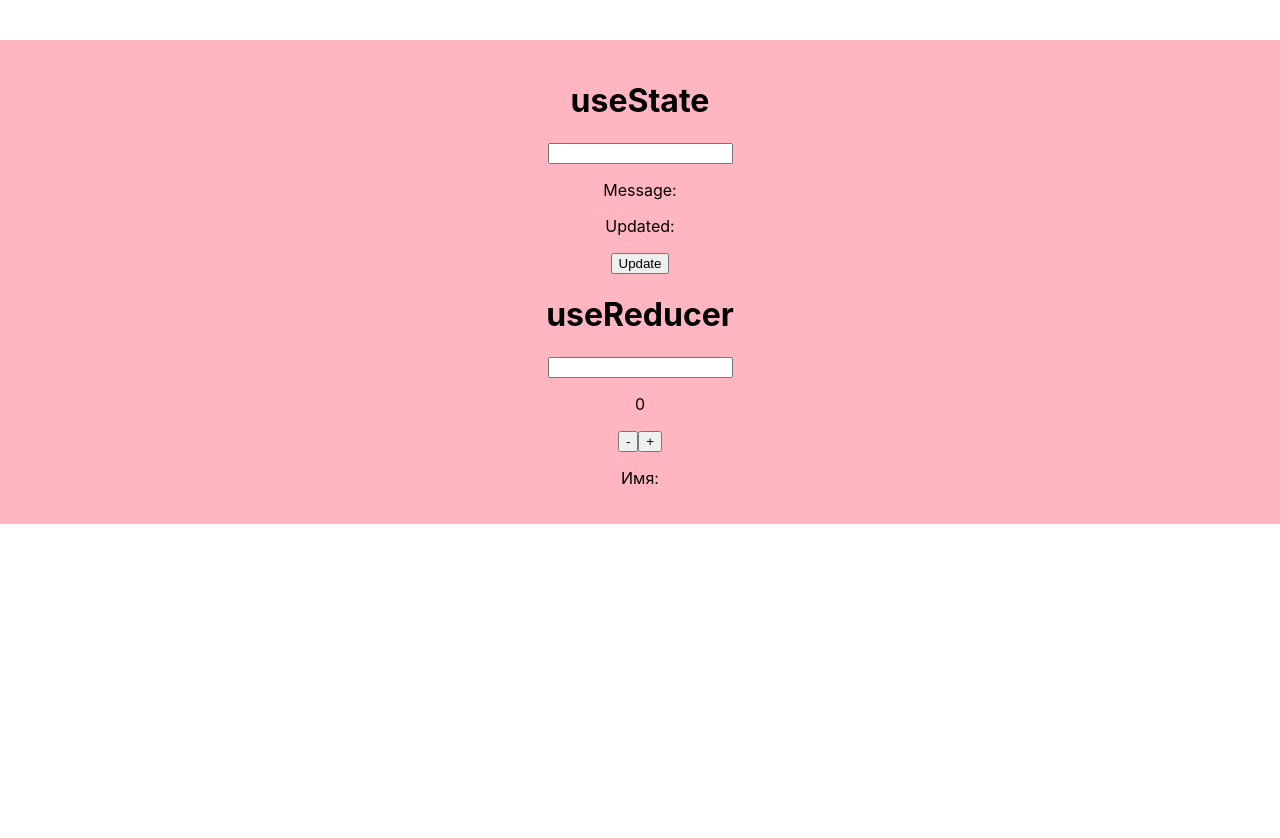
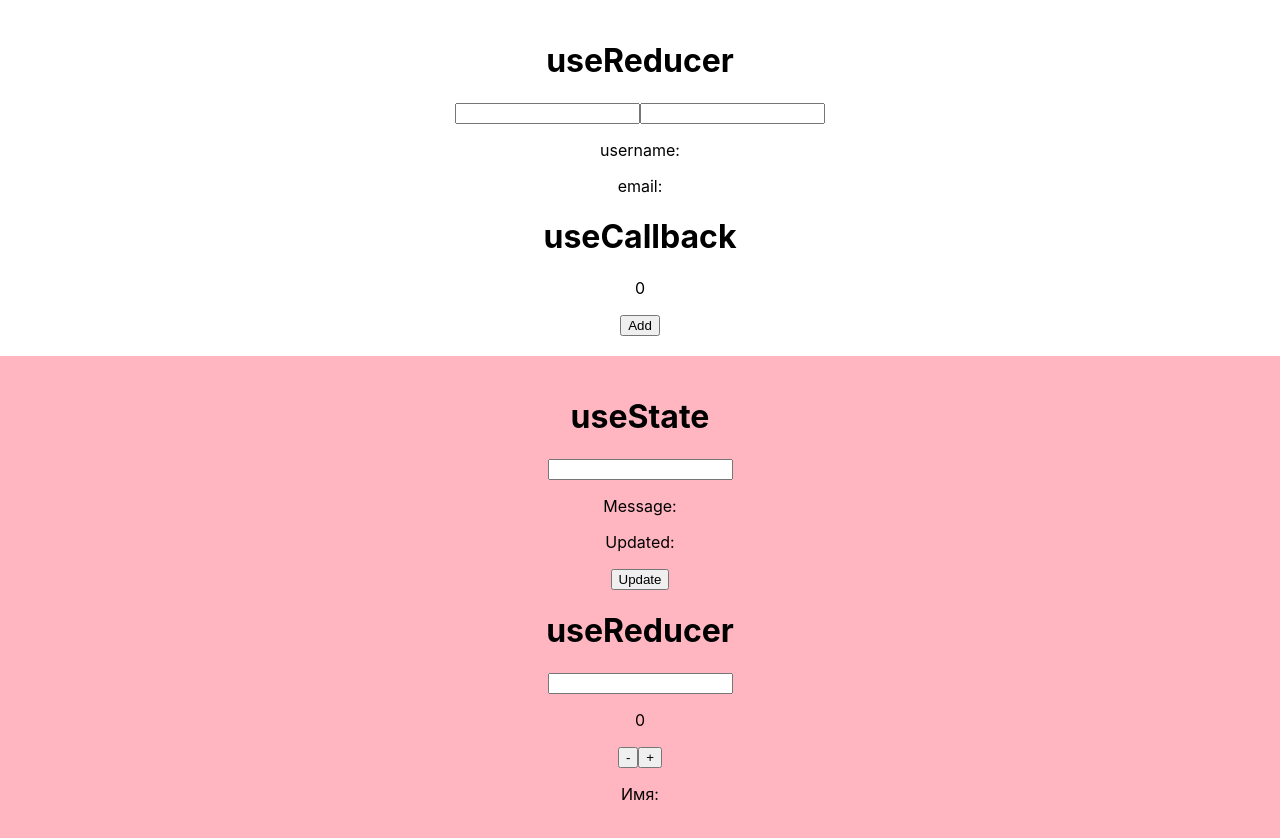
Before and after one commit to Val16eria/basic-hooks-template, a React (Create React App) app: page / in a window 1280 px wide. Before the commit the page ends 800 px from the top, so only its background shows below. Built offline with nearby package versions, Linux system fonts and the light colour scheme.

Commit message:
add useCallback in test

```diff
--- a/src/App.tsx
+++ b/src/App.tsx
@@ -3,8 +3,9 @@ import './App.css';
 //import {UseState} from "./components/hooks-template/test/UseState";
 import {InputUseState} from "./components/hooks-template/useState-useReducer/InputUseState";
 //import {UseRef} from "./components/hooks-template/test/UseRef";
-//import {UseReducer} from "./components/hooks-template/test/UseReducer";
+import {UseReducer} from "./components/hooks-template/test/UseReducer";
 import {InputUseReducer} from "./components/hooks-template/useState-useReducer/InputUseReducer";
+import {UseCallback} from "./components/hooks-template/test/UseCallback";
 
 function App() {
   return (
@@ -12,7 +13,8 @@ function App() {
         <div style={{padding: "20px 0"}}>
             {/*<UseState />*/}
             {/*<UseRef />*/}
-            {/*<UseReducer />*/}
+            <UseReducer />
+            <UseCallback />
         </div>
 
         <div style={{background: "lightpink", padding: "20px 0"}}>
--- /dev/null
+++ b/src/components/hooks-template/test/UseCallback.tsx
@@ -0,0 +1,16 @@
+import React, {useCallback, useState} from "react";
+
+export const UseCallback = () => {
+    const [count, setCount] = useState(0);
+    const addTwo = useCallback(() => setCount(prev => prev + 1), []);
+
+    return (
+        <div>
+            <h1>useCallback</h1>
+            <p>{count}</p>
+            <button onClick={addTwo}>
+                Add
+            </button>
+        </div>
+    );
+}
--- a/src/components/hooks-template/test/UseReducer.tsx
+++ b/src/components/hooks-template/test/UseReducer.tsx
@@ -46,6 +46,8 @@ export const UseReducer = () => {
                     dispatch({type: 'email', payload: e.target.value})
                 }
             />
+            <p>username: {state.username}</p>
+            <p>email: {state.email}</p>
         </div>
     );
 }
```
